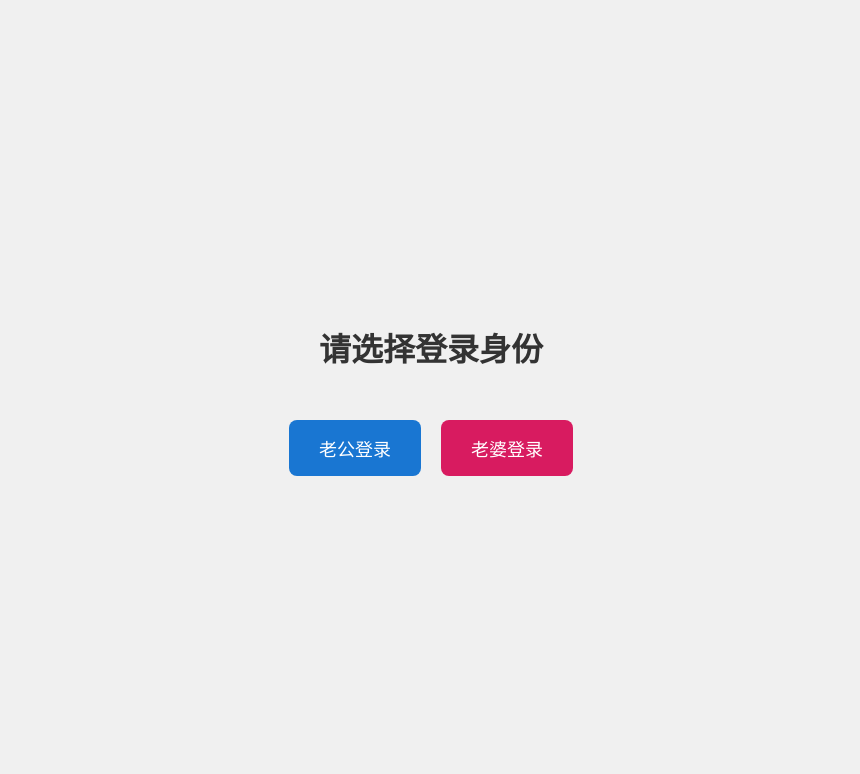
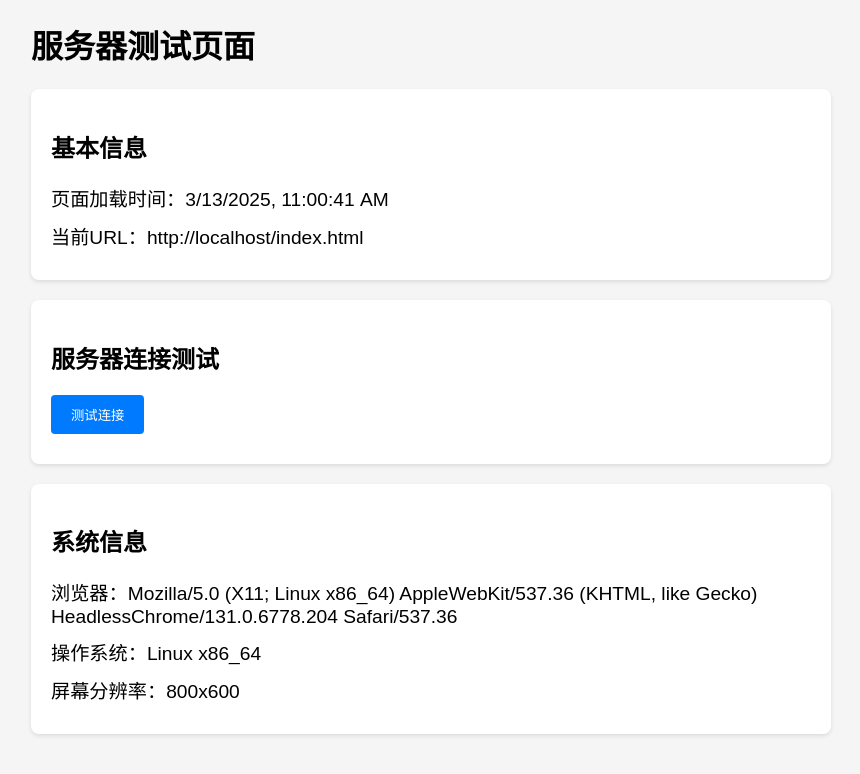
Before and after one commit to moviebluebook/new, a plain HTML site: page index.html in a window 1280 px wide. Shown: the whole page, without its empty margins (209-1069 px from the left). Drawn offline with Linux system fonts and the light colour scheme; files that its build step writes are made by us from their sources.

Commit message:
Update index.html

```diff
--- a/index.html
+++ b/index.html
@@ -3,27 +3,99 @@
 <head>
     <meta charset="UTF-8">
     <meta name="viewport" content="width=device-width, initial-scale=1.0">
-    <title>实时预览</title>
-    <link rel="stylesheet" href="/static/style.css">
+    <title>服务器测试页面</title>
+    <style>
+        body {
+            font-family: Arial, sans-serif;
+            max-width: 800px;
+            margin: 20px auto;
+            padding: 0 20px;
+            background-color: #f5f5f5;
+        }
+        .status-box {
+            padding: 20px;
+            border-radius: 8px;
+            margin: 20px 0;
+            background-color: white;
+            box-shadow: 0 2px 4px rgba(0,0,0,0.1);
+        }
+        .status {
+            font-size: 1.2em;
+            margin: 10px 0;
+        }
+        .success {
+            color: #28a745;
+        }
+        .error {
+            color: #dc3545;
+        }
+        button {
+            background-color: #007bff;
+            color: white;
+            border: none;
+            padding: 10px 20px;
+            border-radius: 4px;
+            cursor: pointer;
+        }
+        button:hover {
+            background-color: #0056b3;
+        }
+    </style>
 </head>
 <body>
-    <div id="login-container">
-        <h1>请选择登录身份</h1>
-        <div class="login-buttons">
-            <button onclick="login('husband')" class="login-btn husband-btn">老公登录</button>
-            <button onclick="login('wife')" class="login-btn wife-btn">老婆登录</button>
-        </div>
+    <h1>服务器测试页面</h1>
+
+    <div class="status-box">
+        <h2>基本信息</h2>
+        <div class="status">页面加载时间：<span id="loadTime"></span></div>
+        <div class="status">当前URL：<span id="currentUrl"></span></div>
     </div>
-    <div id="chat-container" class="container hidden">
-        <div id="chat-section" class="chat-section">
-            <h2 id="role-title"></h2>
-            <div class="chat-box" id="chat-box"></div>
-            <div class="input-area">
-                <textarea id="message-input" placeholder="请输入消息..."></textarea>
-                <button id="send-button" onclick="sendMessage()">发送</button>
-            </div>
-        </div>
+
+    <div class="status-box">
+        <h2>服务器连接测试</h2>
+        <button onclick="testConnection()">测试连接</button>
+        <div class="status" id="connectionStatus"></div>
     </div>
-    <script src="/static/script.js"></script>
+
+    <div class="status-box">
+        <h2>系统信息</h2>
+        <div class="status">浏览器：<span id="browserInfo"></span></div>
+        <div class="status">操作系统：<span id="osInfo"></span></div>
+        <div class="status">屏幕分辨率：<span id="screenInfo"></span></div>
+    </div>
+
+    <script>
+        // 页面加载时间
+        window.onload = function() {
+            document.getElementById('loadTime').textContent = new Date().toLocaleString();
+            document.getElementById('currentUrl').textContent = window.location.href;
+            document.getElementById('browserInfo').textContent = navigator.userAgent;
+            document.getElementById('osInfo').textContent = navigator.platform;
+            document.getElementById('screenInfo').textContent = `${window.screen.width}x${window.screen.height}`;
+        };
+
+        // 测试服务器连接
+        async function testConnection() {
+            const statusElement = document.getElementById('connectionStatus');
+            statusElement.textContent = '正在测试连接...';
+
+            try {
+                const startTime = performance.now();
+                const response = await fetch(window.location.href);
+                const endTime = performance.now();
+
+                if (response.ok) {
+                    const responseTime = Math.round(endTime - startTime);
+                    statusElement.textContent = `连接成功！响应时间: ${responseTime}ms`;
+                    statusElement.className = 'status success';
+                } else {
+                    throw new Error(`HTTP error! status: ${response.status}`);
+                }
+            } catch (error) {
+                statusElement.textContent = `连接失败: ${error.message}`;
+                statusElement.className = 'status error';
+            }
+        }
+    </script>
 </body>
 </html>
```
